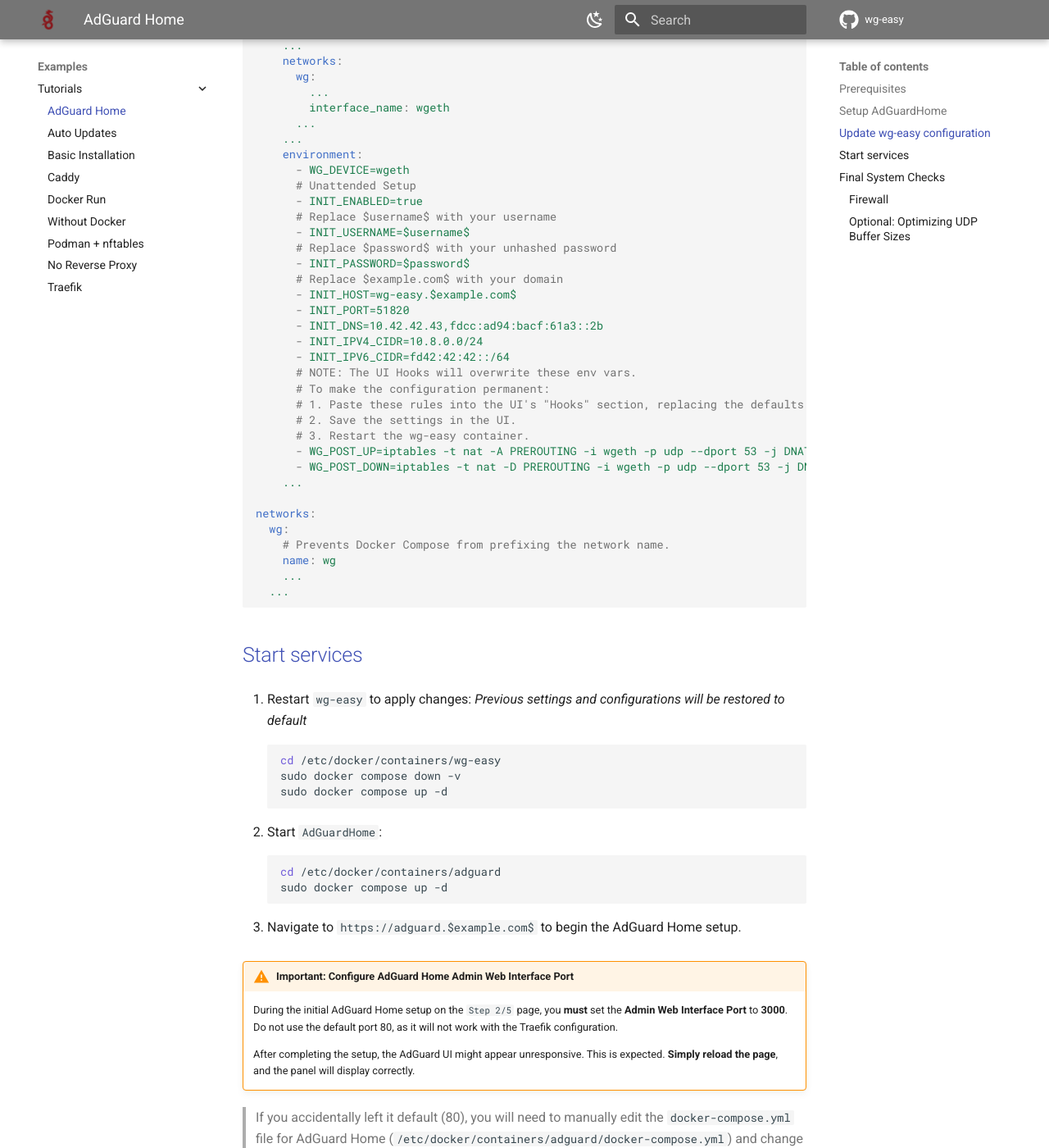
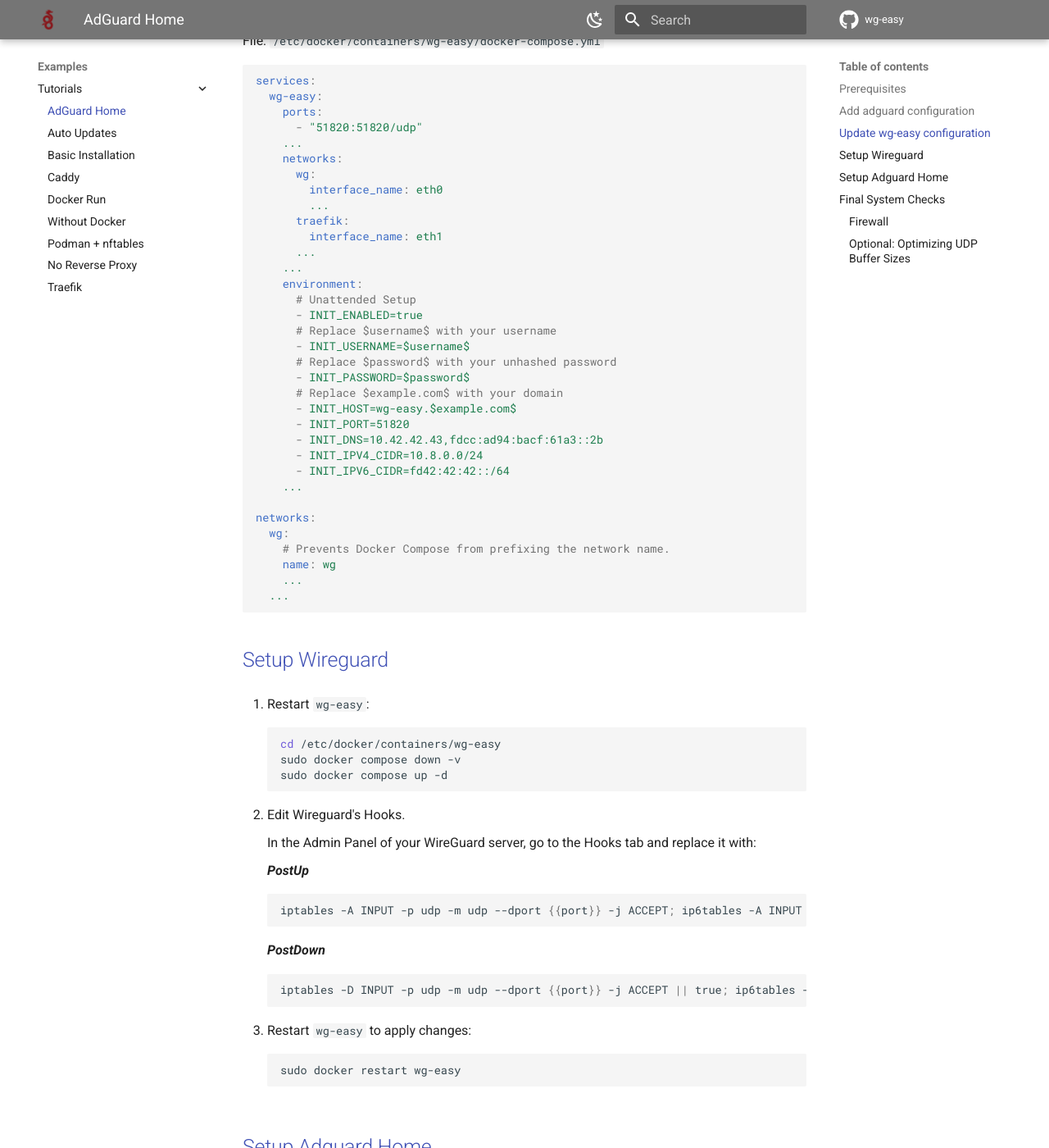
Before and after one commit to wg-easy/wg-easy, an MkDocs documentation site: the page built from docs/content/examples/tutorials/adguard.md, in a window 1280 px wide and 1400 px high, scrolled down 1677 px. Shown: the whole window at 82% size. Built offline with MkDocs 1.6.1 and Material for MkDocs 9.7.7, drawn with Linux system fonts in a browser that asks for light colours; comment, search, counter and statistics services are not loaded; the version menu is left out; some of the changed text lies outside the part shown.

Commit message:
docs: AdGuard Home tutorial compatible with wg-easy v15
Signed-off-by: Edgar R.N <ernvk23@gmail.com>

````diff
--- a/docs/content/examples/tutorials/adguard.md
+++ b/docs/content/examples/tutorials/adguard.md
@@ -8,7 +8,13 @@
 
 - A working [wg-easy](./basic-installation.md) and [Traefik](./traefik.md) setup from the previous guides.
 
-## Setup `AdGuardHome`
+/// warning | Important: Following this guide will reset your WireGuard configuration.
+The process involves re-creating the `wg-easy` container and its data, which means **all existing WireGuard clients and settings will be deleted.**
+
+You will need to create your clients again after completing this guide.
+///
+
+## Add `adguard` configuration
 
 1. Create a directory for the configuration files:
 
@@ -39,9 +45,11 @@
             - /etc/docker/volumes/adguard/adguard_conf:/opt/adguardhome/conf
         networks:
             wg:
+                interface_name: eth0
                 ipv4_address: 10.42.42.43
                 ipv6_address: fdcc:ad94:bacf:61a3::2b
-            traefik: {}
+            traefik:
+                interface_name: eth1
         labels:
             - 'traefik.enable=true'
             - 'traefik.http.routers.adguard.rule=Host(`adguard.$example.com$`)'
@@ -75,12 +79,13 @@
     ...
     networks:
       wg:
+        interface_name: eth0
         ...
-        interface_name: wgeth
+      traefik:
+        interface_name: eth1
       ...
     ...
     environment:
-      - WG_DEVICE=wgeth
       # Unattended Setup
       - INIT_ENABLED=true
       # Replace $username$ with your username
@@ -93,13 +98,6 @@
       - INIT_DNS=10.42.42.43,fdcc:ad94:bacf:61a3::2b
       - INIT_IPV4_CIDR=10.8.0.0/24
       - INIT_IPV6_CIDR=fd42:42:42::/64
-      # NOTE: The UI Hooks will overwrite these env vars.
-      # To make the configuration permanent:
-      # 1. Paste these rules into the UI's "Hooks" section, replacing the defaults.
-      # 2. Save the settings in the UI.
-      # 3. Restart the wg-easy container.
-      - WG_POST_UP=iptables -t nat -A PREROUTING -i wgeth -p udp --dport 53 -j DNAT --to-destination 10.42.42.43; iptables -t nat -A PREROUTING -i wgeth -p tcp --dport 53 -j DNAT --to-destination 10.42.42.43; ip6tables -t nat -A PREROUTING -i wgeth -p udp --dport 53 -j DNAT --to-destination fdcc:ad94:bacf:61a3::2b; ip6tables -t nat -A PREROUTING -i wgeth -p tcp --dport 53 -j DNAT --to-destination fdcc:ad94:bacf:61a3::2b; iptables -A FORWARD -i wgeth -j ACCEPT; iptables -A FORWARD -o wgeth -j ACCEPT; ip6tables -A FORWARD -i wgeth -j ACCEPT; ip6tables -A FORWARD -o wgeth -j ACCEPT; iptables -t nat -A POSTROUTING -o wgeth -j MASQUERADE; ip6tables -t nat -A POSTROUTING -o wgeth -j MASQUERADE
-      - WG_POST_DOWN=iptables -t nat -D PREROUTING -i wgeth -p udp --dport 53 -j DNAT --to-destination 10.42.42.43 || true; iptables -t nat -D PREROUTING -i wgeth -p tcp --dport 53 -j DNAT --to-destination 10.42.42.43 || true; ip6tables -t nat -D PREROUTING -i wgeth -p udp --dport 53 -j DNAT --to-destination fdcc:ad94:bacf:61a3::2b || true; ip6tables -t nat -D PREROUTING -i wgeth -p tcp --dport 53 -j DNAT --to-destination fdcc:ad94:bacf:61a3::2b || true; iptables -D FORWARD -i wgeth -j ACCEPT || true; iptables -D FORWARD -o wgeth -j ACCEPT || true; ip6tables -D FORWARD -i wgeth -j ACCEPT || true; ip6tables -D FORWARD -o wgeth -j ACCEPT || true; iptables -t nat -D POSTROUTING -o wgeth -j MASQUERADE || true; ip6tables -t nat -D POSTROUTING -o wgeth -j MASQUERADE || true
     ...
 
 networks:
@@ -110,10 +108,9 @@
   ...
 ```
 
-## Start services
+## Setup Wireguard
 
-1. Restart `wg-easy` to apply changes:
-   _Previous settings and configurations will be restored to default_
+1. Restart `wg-easy`:
 
     ```shell
     cd /etc/docker/containers/wg-easy
@@ -121,14 +118,38 @@
     sudo docker compose up -d
     ```
 
-2. Start `AdGuardHome`:
+2. Edit Wireguard's Hooks.
+
+    In the Admin Panel of your WireGuard server, go to the Hooks tab and replace it with:
+
+    **_PostUp_**
+
+    ```shell
+    iptables -A INPUT -p udp -m udp --dport {{port}} -j ACCEPT; ip6tables -A INPUT -p udp -m udp --dport {{port}} -j ACCEPT; iptables -t nat -A PREROUTING -i wg0 -p udp --dport 53 -j DNAT --to-destination 10.42.42.43; iptables -t nat -A PREROUTING -i wg0 -p tcp --dport 53 -j DNAT --to-destination 10.42.42.43; ip6tables -t nat -A PREROUTING -i wg0 -p udp --dport 53 -j DNAT --to-destination fdcc:ad94:bacf:61a3::2b; ip6tables -t nat -A PREROUTING -i wg0 -p tcp --dport 53 -j DNAT --to-destination fdcc:ad94:bacf:61a3::2b; iptables -A FORWARD -i wg0 -j ACCEPT; iptables -A FORWARD -o wg0 -j ACCEPT; ip6tables -A FORWARD -i wg0 -j ACCEPT; ip6tables -A FORWARD -o wg0 -j ACCEPT; iptables -t nat -A POSTROUTING -s {{ipv4Cidr}} -o {{device}} -j MASQUERADE; ip6tables -t nat -A POSTROUTING -s {{ipv6Cidr}} -o {{device}} -j MASQUERADE;
+    ```
+
+    **_PostDown_**
+
+    ```shell
+    iptables -D INPUT -p udp -m udp --dport {{port}} -j ACCEPT || true; ip6tables -D INPUT -p udp -m udp --dport {{port}} -j ACCEPT || true; iptables -t nat -D PREROUTING -i wg0 -p udp --dport 53 -j DNAT --to-destination 10.42.42.43 || true; iptables -t nat -D PREROUTING -i wg0 -p tcp --dport 53 -j DNAT --to-destination 10.42.42.43 || true; ip6tables -t nat -D PREROUTING -i wg0 -p udp --dport 53 -j DNAT --to-destination fdcc:ad94:bacf:61a3::2b || true; ip6tables -t nat -D PREROUTING -i wg0 -p tcp --dport 53 -j DNAT --to-destination fdcc:ad94:bacf:61a3::2b || true; iptables -D FORWARD -i wg0 -j ACCEPT || true; iptables -D FORWARD -o wg0 -j ACCEPT || true; ip6tables -D FORWARD -i wg0 -j ACCEPT || true; ip6tables -D FORWARD -o wg0 -j ACCEPT || true; iptables -t nat -D POSTROUTING -s {{ipv4Cidr}} -o {{device}} -j MASQUERADE || true; ip6tables -t nat -D POSTROUTING -s {{ipv6Cidr}} -o {{device}} -j MASQUERADE || true;
+    ```
+
+3. Restart `wg-easy` to apply changes:
+
+    ```shell
+    sudo docker restart wg-easy
+    ```
+
+## Setup Adguard Home
+
+1. Start `adguard` service:
 
     ```shell
     cd /etc/docker/containers/adguard
     sudo docker compose up -d
     ```
 
-3. Navigate to `https://adguard.$example.com$` to begin the AdGuard Home setup.
+2. Navigate to `https://adguard.$example.com$` to begin the AdGuard Home setup.
 
 /// warning | Important: Configure AdGuard Home Admin Web Interface Port
 During the initial AdGuard Home setup on the `Step 2/5` page, you **must** set the **Admin Web Interface Port** to **3000**. Do not use the default port 80, as it will not work with the Traefik configuration.
````
Also changed, not shown: other parts of docs/content/examples/tutorials/adguard.md (+0 -4 lines).
